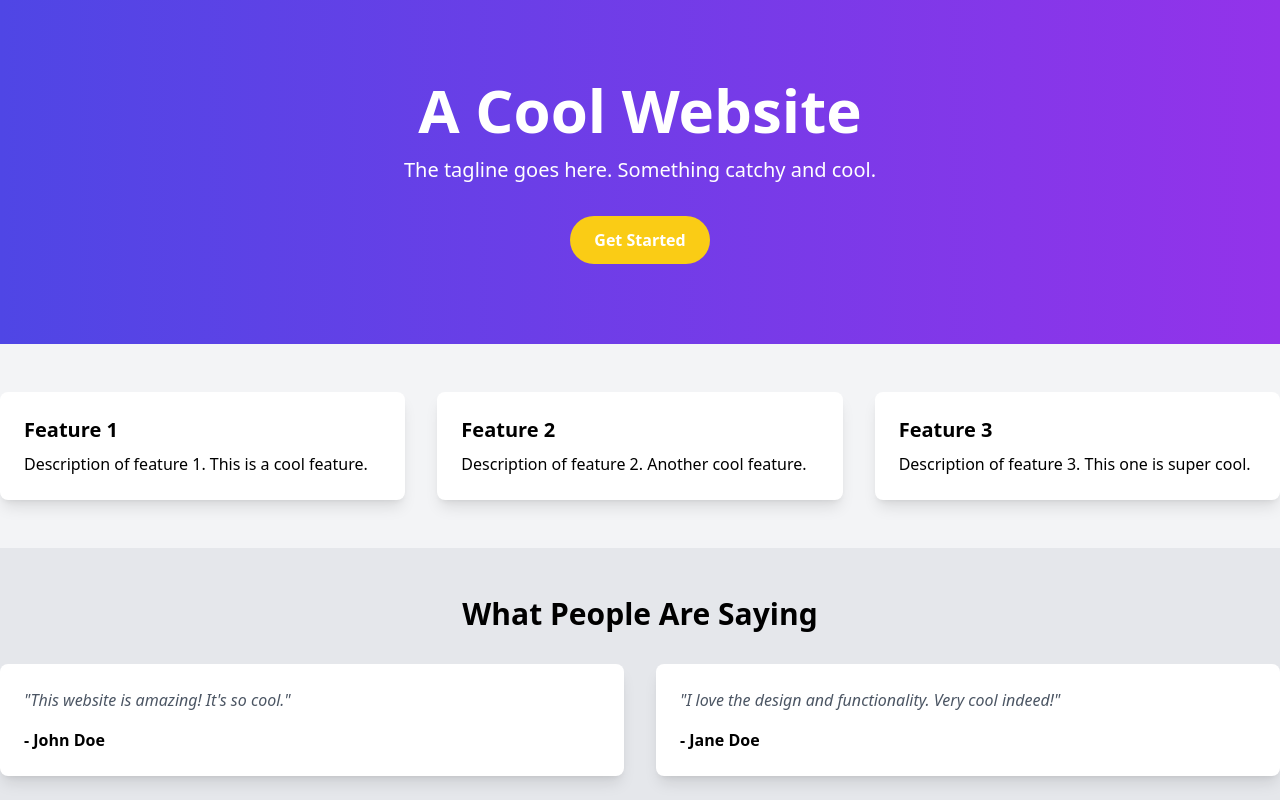
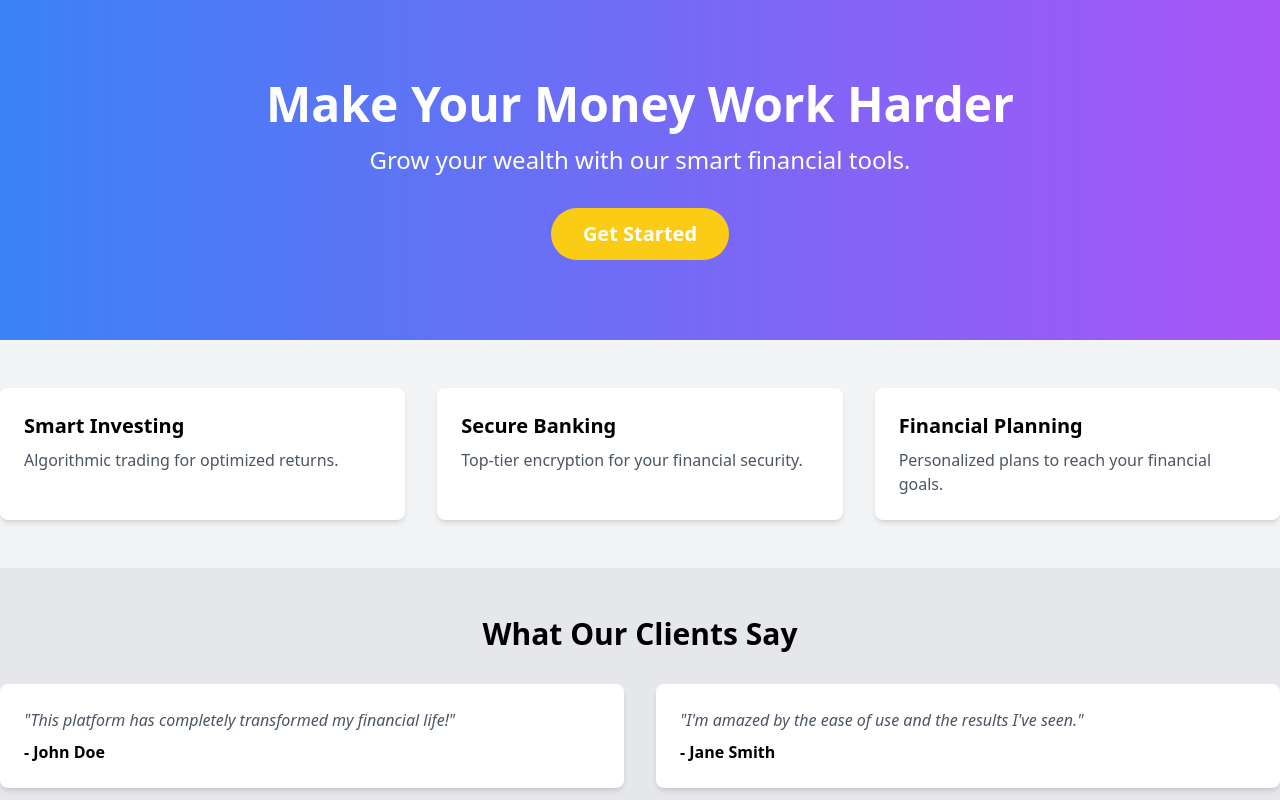
Before and after one commit to samuelforrest/nextjs-lp-boilerplate, a Next.js app: page / in a window 1280 px wide. Shown: the top 800 px of the page. Built offline with nearby package versions, Linux system fonts and the light colour scheme.

Commit message:
feat: AI generated initial landing page code

```diff
--- a/src/app/page.tsx
+++ b/src/app/page.tsx
@@ -2,59 +2,60 @@ import React from "react";
 
 const LandingPage: React.FC = () => {
   return (
-    <div className="bg-gray-100 font-inter">
-      {/* Add Google Font links here: */}
-      {/* <link rel="preconnect" href="https://fonts.googleapis.com" />
-      <link rel="preconnect" href="https://fonts.gstatic.com" crossorigin />
-      <link href="https://fonts.googleapis.com/css2?family=Montserrat:wght@700&family=Inter:wght@400;700&display=swap" rel="stylesheet" /> */}
+    <div className="bg-gray-100">
+      {/* Add Google Font links here (or in your HTML's <head>) */}
+      {/* <link href="https://fonts.googleapis.com/css2?family=Montserrat:wght@700&family=Inter:wght@400;600&display=swap" rel="stylesheet" /> */}
 
       {/* Hero Section */}
-      <section className="bg-gradient-to-r from-indigo-600 to-purple-600 text-white py-20">
+      <section className="bg-gradient-to-r from-blue-500 to-purple-500 text-white py-20">
         <div className="container mx-auto text-center">
-          <h1 className="font-montserrat text-4xl md:text-6xl font-bold mb-4 animate-fade-in">A Cool Website</h1>
-          <p className="text-lg md:text-xl mb-8 animate-fade-in">The tagline goes here.  Something catchy and cool.</p>
-          <button className="bg-yellow-400 hover:bg-yellow-500 text-white font-bold py-3 px-6 rounded-full animate-fade-in">Get Started</button>
+          <h1 className="text-5xl font-montserrat font-bold mb-4 animate-fade-in">Make Your Money Work Harder</h1>
+          <p className="text-2xl font-inter mb-8 animate-fade-in">Grow your wealth with our smart financial tools.</p>
+          <button className="bg-yellow-400 hover:bg-yellow-500 text-xl font-bold py-3 px-8 rounded-full animate-fade-in">Get Started</button>
         </div>
       </section>
 
       {/* Feature Sections */}
-      <div className="container mx-auto py-12 grid grid-cols-1 md:grid-cols-3 gap-8">
-        <div className="bg-white rounded-lg shadow-lg p-6 animate-fade-in">
-          <h2 className="text-xl font-bold mb-2">Feature 1</h2>
-          <p>Description of feature 1.  This is a cool feature.</p>
+      <section className="py-12">
+        <div className="container mx-auto grid grid-cols-1 md:grid-cols-3 gap-8">
+          <div className="bg-white p-6 rounded-lg shadow-md animate-fade-in">
+            <h2 className="text-xl font-montserrat font-bold mb-2">Smart Investing</h2>
+            <p className="font-inter text-gray-600">Algorithmic trading for optimized returns.</p>
+          </div>
+          <div className="bg-white p-6 rounded-lg shadow-md animate-fade-in">
+            <h2 className="text-xl font-montserrat font-bold mb-2">Secure Banking</h2>
+            <p className="font-inter text-gray-600">Top-tier encryption for your financial security.</p>
+          </div>
+          <div className="bg-white p-6 rounded-lg shadow-md animate-fade-in">
+            <h2 className="text-xl font-montserrat font-bold mb-2">Financial Planning</h2>
+            <p className="font-inter text-gray-600">Personalized plans to reach your financial goals.</p>
+          </div>
         </div>
-        <div className="bg-white rounded-lg shadow-lg p-6 animate-fade-in">
-          <h2 className="text-xl font-bold mb-2">Feature 2</h2>
-          <p>Description of feature 2.  Another cool feature.</p>
-        </div>
-        <div className="bg-white rounded-lg shadow-lg p-6 animate-fade-in">
-          <h2 className="text-xl font-bold mb-2">Feature 3</h2>
-          <p>Description of feature 3.  This one is super cool.</p>
-        </div>
-      </div>
+      </section>
 
       {/* Testimonials Section */}
       <section className="bg-gray-200 py-12">
         <div className="container mx-auto">
-          <h2 className="text-3xl font-bold text-center mb-8">What People Are Saying</h2>
+          <h2 className="text-3xl font-montserrat font-bold text-center mb-8">What Our Clients Say</h2>
           <div className="grid grid-cols-1 md:grid-cols-2 gap-8">
-            <div className="bg-white rounded-lg shadow-lg p-6 animate-fade-in">
-              <p className="italic text-gray-600 mb-4">"This website is amazing! It's so cool." </p>
-              <p className="font-bold"> - John Doe</p>
+            <div className="bg-white p-6 rounded-lg shadow-md animate-fade-in">
+              <p className="font-inter text-gray-600 italic">"This platform has completely transformed my financial life!"</p>
+              <p className="font-inter font-bold mt-2"> - John Doe</p>
             </div>
-            <div className="bg-white rounded-lg shadow-lg p-6 animate-fade-in">
-              <p className="italic text-gray-600 mb-4">"I love the design and functionality.  Very cool indeed!"</p>
-              <p className="font-bold"> - Jane Doe</p>
+            <div className="bg-white p-6 rounded-lg shadow-md animate-fade-in">
+              <p className="font-inter text-gray-600 italic">"I'm amazed by the ease of use and the results I've seen."</p>
+              <p className="font-inter font-bold mt-2"> - Jane Smith</p>
             </div>
           </div>
         </div>
       </section>
 
+
       {/* CTA Section */}
-      <section className="bg-indigo-600 text-white py-8">
-        <div className="container mx-auto text-center">
-          <p className="text-lg mb-4">Ready to get started?</p>
-          <button className="bg-yellow-400 hover:bg-yellow-500 text-white font-bold py-3 px-6 rounded-full">Call to Action</button>
+      <section className="bg-blue-500 text-white py-8 text-center animate-fade-in">
+        <div className="container mx-auto">
+          <p className="text-2xl font-inter mb-4">Ready to take control of your finances?</p>
+          <button className="bg-yellow-400 hover:bg-yellow-500 text-xl font-bold py-3 px-8 rounded-full">Start Now</button>
         </div>
       </section>
     </div>
```
